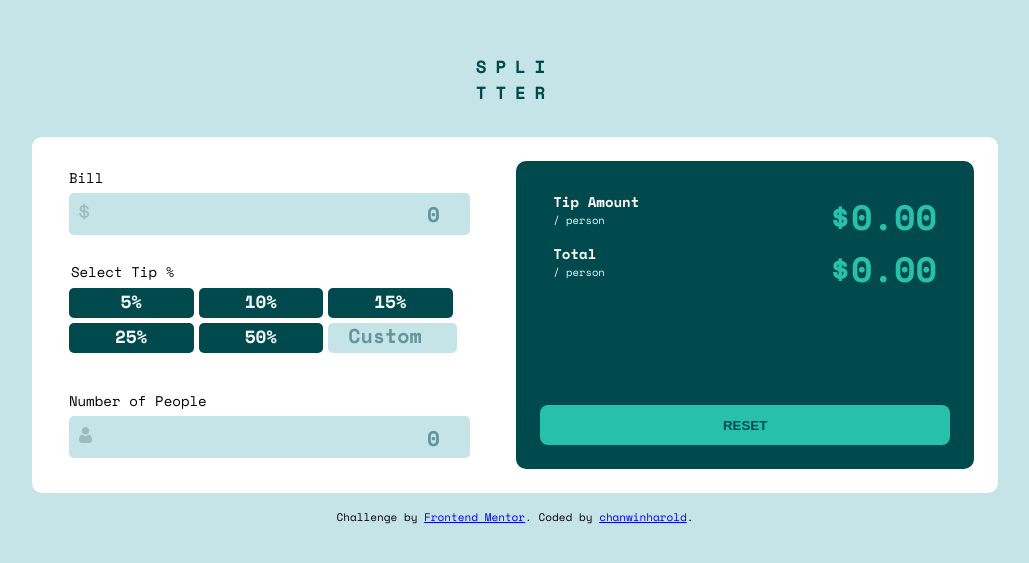
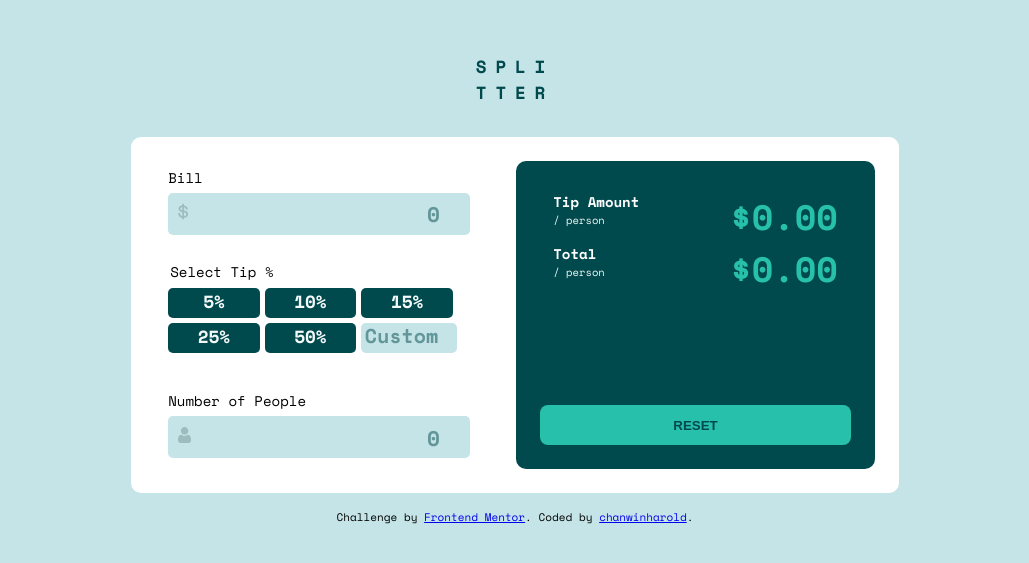
Before and after one commit to chanwinharold/tip-calculator-app-main, a plain HTML site: page index.html in a window 1280 px wide. Shown: the part 111-674 px from the top of the page, without its empty margins (125-1154 px from the left). Drawn offline with nearby package versions, Linux system fonts and the light colour scheme.

Commit message:
ajout d'un max-width

```diff
--- a/style.scss
+++ b/style.scss
@@ -37,6 +37,7 @@ h1 {
 }
 
 main {
+    max-width: 768px;
     margin: 1rem;
     border-radius: 10px;
     background-color: $mainColor;
```
Also changed, not shown: style.css, 1 other file.
